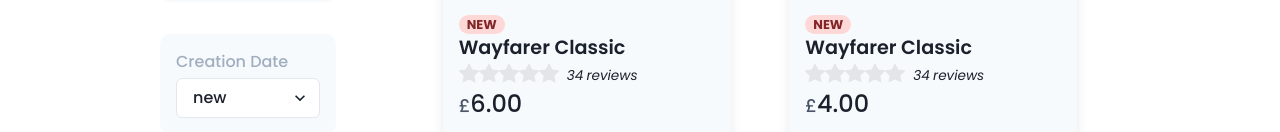
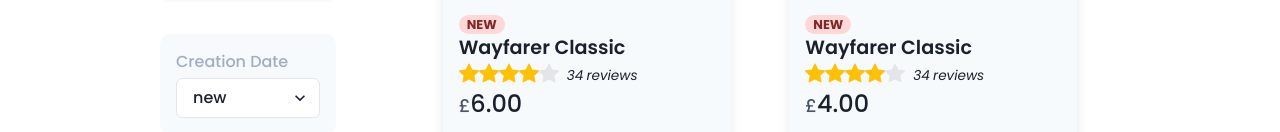
Before and after one commit to Samlogy/saas-ecommerce, a Next.js app in the folder front/: page /products in a window 1280 px wide. Shown: the part 384-516 px from the top of the page. Built offline with nearby package versions, Linux system fonts and the light colour scheme.

Commit message:
fix: rating cpt --> add readOnly option - edit option edit: layout resolution

```diff
--- a/front/components/ProductCard.tsx
+++ b/front/components/ProductCard.tsx
@@ -3,7 +3,13 @@ import Link from 'next/link'
 import { Rating } from '../components'
 import { useShoppingCart } from '../store'
 
-const ProductCard = ({ id, data }: { id: string | number; data: any }) => {
+interface IProduct {
+  id: string | number
+  data: any
+  readOnly?: boolean
+}
+
+const ProductCard = ({ id, data, readOnly = false }: IProduct) => {
   const addToCart = useShoppingCart((state: any) => state.addToCart)
 
   const bgColor = useColorModeValue('gray_9', 'gray_2')
@@ -45,7 +51,7 @@ const ProductCard = ({ id, data }: { id: string | number; data: any }) => {
 
             <Flex flexDir={'column'} justifyContent="space-between" alignContent="center">
               <Flex>
-                <Rating initRate={data.rate} />
+                <Rating initRate={data.rate} readOnly={readOnly} />
                 <Reviews data={data?.reviews} />
               </Flex>
 
--- a/front/components/Rating.tsx
+++ b/front/components/Rating.tsx
@@ -4,16 +4,30 @@ import { BsStarFill } from 'react-icons/bs'
 
 interface IRating {
   initRate?: number
+  readOnly?: boolean
 }
 
-const Rating = ({ initRate }: IRating) => {
+const Rating = ({ initRate, readOnly }: IRating) => {
   const [rate, setRate] = useState(initRate || null)
   const [hover, setHover] = useState(null)
 
   return (
     <Flex flexDir={'row'}>
       <Flex>
-        {[1, 2, 3, 4, 5].map((star, idx: number) => {
+        {readOnly
+          ? [1, 2, 3, 4, 5].map((star, idx) => {
+              const currentRate = idx + 1
+              return (
+                <Box as="label" key={idx}>
+                  <BsStarFill
+                    className="star"
+                    color={currentRate <= (hover || rate) ? '#ffc107' : '#e4e5e9'}
+                    size={20}
+                  />
+                </Box>
+              )
+            })
+          : [1, 2, 3, 4, 5].map((star, idx: number) => {
               const currentRate = idx + 1
               return (
                 <Box as="label" key={idx}>
--- a/front/pages/products.tsx
+++ b/front/pages/products.tsx
@@ -23,7 +23,7 @@ export default function Products({ products }: { products: IProduct[] }) {
 
             <Flex flexDir="row" flexWrap="wrap" justifyContent="space-evenly">
               {products?.map((product: IProduct) => (
-                <ProductCard id={product.id} data={product} />
+                <ProductCard id={product.id} data={product} readOnly />
               ))}
             </Flex>
           </View>
@@ -56,7 +56,7 @@ export const getServerSideProps = async () => {
       image: productImage.src,
       name: 'Wayfarer Classic',
       price: 6,
-      rating: 4.2,
+      rate: 4.2,
       quantity: 11,
       reviews: 34,
       currency: '£',
@@ -68,7 +68,7 @@ export const getServerSideProps = async () => {
       image: productImage.src,
       name: 'Wayfarer Classic',
       price: 4,
-      rating: 4.2,
+      rate: 4.2,
       quantity: 11,
       reviews: 34,
       currency: '£',
@@ -80,7 +80,7 @@ export const getServerSideProps = async () => {
       image: productImage.src,
       name: 'Wayfarer Classic',
       price: 2,
-      rating: 4.2,
+      rate: 4.2,
       quantity: 11,
       reviews: 34,
       currency: '£',
@@ -92,7 +92,7 @@ export const getServerSideProps = async () => {
       img: productImage.src,
       name: 'Wayfarer Classic',
       price: 20,
-      rating: 4.2,
+      rate: 4.2,
       quantity: 11,
       reviews: 34,
       currency: '£',
--- a/front/theme/utilities.ts
+++ b/front/theme/utilities.ts
@@ -30,17 +30,12 @@ export const colors = {
 
 
 export const breakpoints = createBreakpoints({
-    // sm: '40em',
-    // md: '52em',
-    // lg: '64em',
-    // xl: '80em',
-    // "2xl": "135em"
-    xs: "30em",
-    sm: "36em",
-    md: "46.25em",
-    lg: "62.5em",
-    xl: "78.125em",
-    '2xl': "95em"
+    xs: "20em",
+    sm: '40em',
+    md: '52em',
+    lg: '64em',
+    xl: '80em',
+    "2xl": "90em"
 })
 
 export const fonts = { body: `'Poppins', sans-serif`, heading: `'Poppins', sans-serif` }
```
Lines whose indentation alone changed are shown as unchanged.
